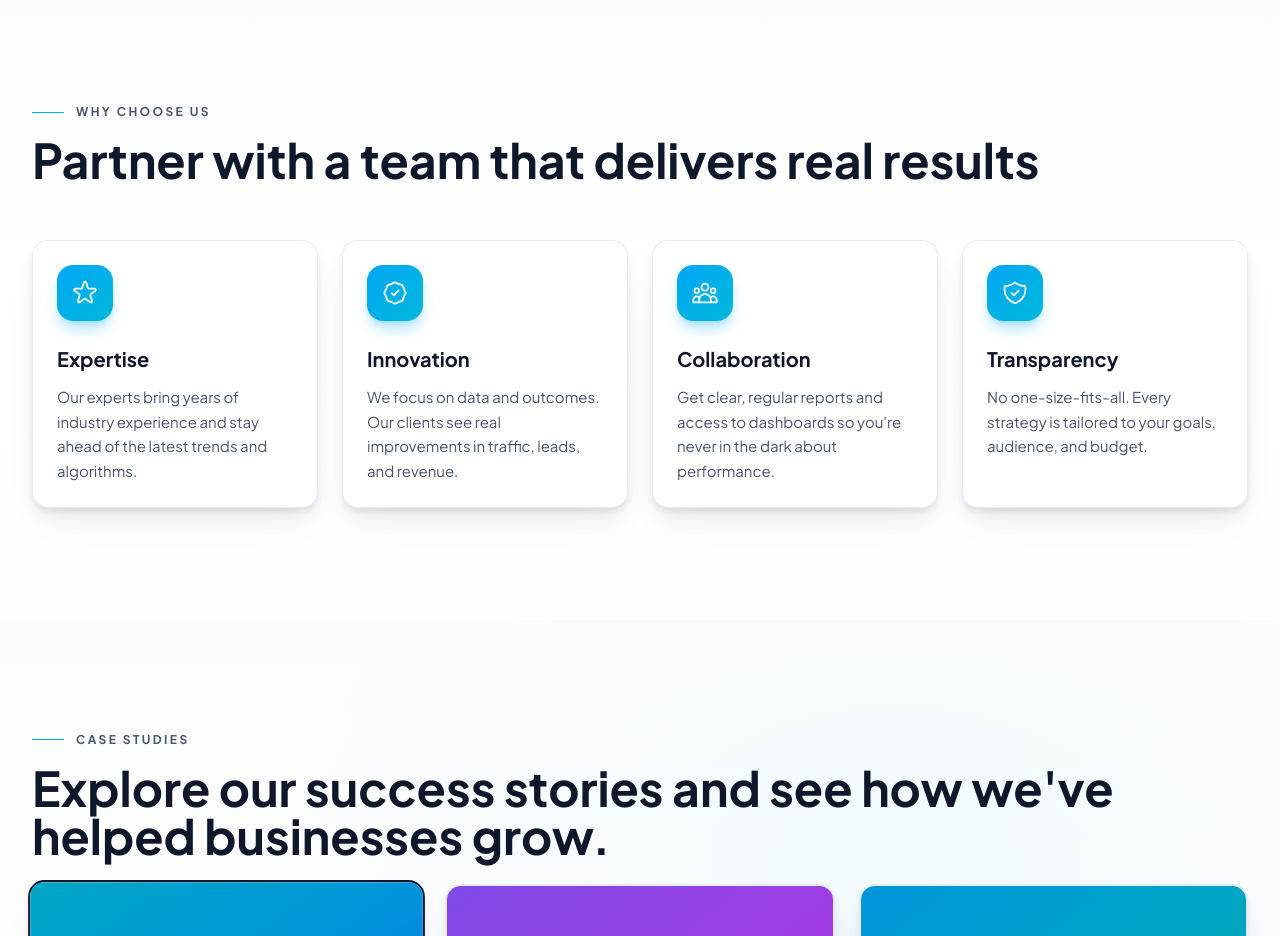
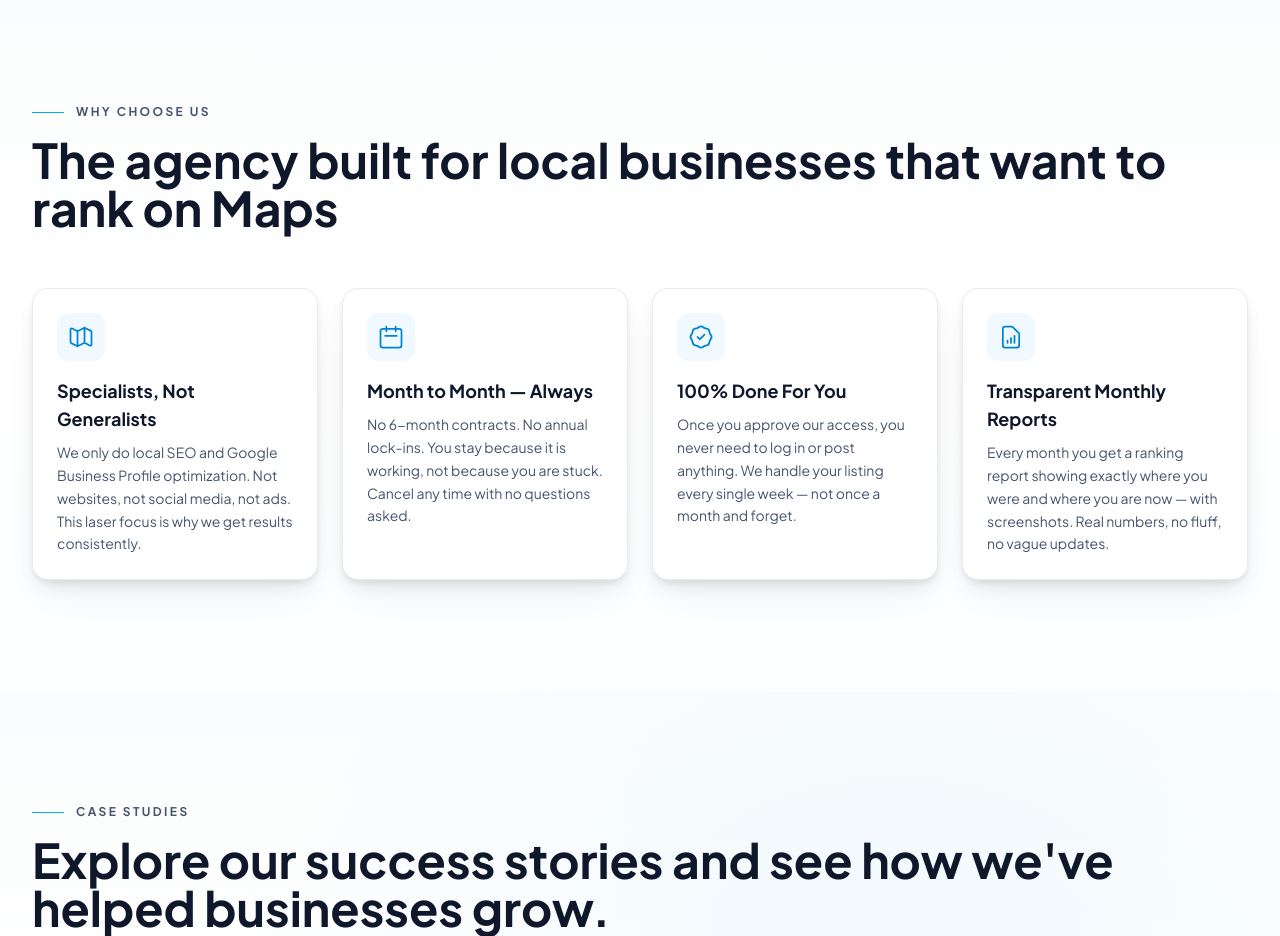
Before and after one commit to abubakar10/serpwiser, a React (Vite) app: page / in a window 1280 px wide. Shown: the part 4540-5476 px from the top of the page. Built offline with nearby package versions, Linux system fonts and the light colour scheme; no server answers.

Commit message:
Update WhyChooseUs.jsx

```diff
--- a/src/components/WhyChooseUs.jsx
+++ b/src/components/WhyChooseUs.jsx
@@ -9,11 +9,20 @@ const items = [
   {
     icon: (
       <svg className="w-7 h-7" fill="none" stroke="currentColor" strokeWidth={1.5} viewBox="0 0 24 24">
-        <path strokeLinecap="round" strokeLinejoin="round" d="M11.049 2.927c.3-.921 1.603-.921 1.902 0l1.519 4.674a1 1 0 00.95.69h4.915c.969 0 1.371 1.24.588 1.81l-3.976 2.888a1 1 0 00-.363 1.118l1.518 4.674c.3.922-.755 1.688-1.538 1.118l-3.976-2.888a1 1 0 00-1.176 0l-3.976 2.888c-.783.57-1.838-.197-1.538-1.118l1.518-4.674a1 1 0 00-.363-1.118l-3.976-2.888c-.784-.57-.38-1.81.588-1.81h4.914a1 1 0 00.951-.69l1.519-4.674z" />
+        <path strokeLinecap="round" strokeLinejoin="round" d="M9 20l-5.447-2.724A1 1 0 013 16.382V5.618a1 1 0 011.447-.894L9 7m0 13l6-3m-6 3V7m6 10l4.553 2.276A1 1 0 0021 18.382V7.618a1 1 0 00-.553-.894L15 4m0 13V4m0 0L9 7" />
       </svg>
     ),
-    title: "Expertise",
-    description: "Our experts bring years of industry experience and stay ahead of the latest trends and algorithms.",
+    title: "Specialists, Not Generalists",
+    description: "We only do local SEO and Google Business Profile optimization. Not websites, not social media, not ads. This laser focus is why we get results consistently.",
+  },
+  {
+    icon: (
+      <svg className="w-7 h-7" fill="none" stroke="currentColor" strokeWidth={1.5} viewBox="0 0 24 24">
+        <path strokeLinecap="round" strokeLinejoin="round" d="M8 7V3m8 4V3m-9 8h10M5 21h14a2 2 0 002-2V7a2 2 0 00-2-2H5a2 2 0 00-2 2v12a2 2 0 002 2z" />
+      </svg>
+    ),
+    title: "Month to Month — Always",
+    description: "No 6-month contracts. No annual lock-ins. You stay because it is working, not because you are stuck. Cancel any time with no questions asked.",
   },
   {
     icon: (
@@ -21,26 +30,17 @@ const items = [
         <path strokeLinecap="round" strokeLinejoin="round" d="M9 12l2 2 4-4M7.835 4.697a3.42 3.42 0 001.946-.806 3.42 3.42 0 014.438 0 3.42 3.42 0 001.946.806 3.42 3.42 0 013.138 3.138 3.42 3.42 0 00.806 1.946 3.42 3.42 0 010 4.438 3.42 3.42 0 00-.806 1.946 3.42 3.42 0 01-3.138 3.138 3.42 3.42 0 00-1.946.806 3.42 3.42 0 01-4.438 0 3.42 3.42 0 00-1.946-.806 3.42 3.42 0 01-3.138-3.138 3.42 3.42 0 00-.806-1.946 3.42 3.42 0 010-4.438 3.42 3.42 0 00.806-1.946 3.42 3.42 0 013.138-3.138z" />
       </svg>
     ),
-    title: "Innovation",
-    description: "We focus on data and outcomes. Our clients see real improvements in traffic, leads, and revenue.",
+    title: "100% Done For You",
+    description: "Once you approve our access, you never need to log in or post anything. We handle your listing every single week — not once a month and forget.",
   },
   {
     icon: (
       <svg className="w-7 h-7" fill="none" stroke="currentColor" strokeWidth={1.5} viewBox="0 0 24 24">
-        <path strokeLinecap="round" strokeLinejoin="round" d="M17 20h5v-2a3 3 0 00-5.356-1.857M17 20H7m10 0v-2c0-.656-.126-1.283-.356-1.857M7 20H2v-2a3 3 0 015.356-1.857M7 20v-2c0-.656.126-1.283.356-1.857m0 0a5.002 5.002 0 019.288 0M15 7a3 3 0 11-6 0 3 3 0 016 0zm6 3a2 2 0 11-4 0 2 2 0 014 0zM7 10a2 2 0 11-4 0 2 2 0 014 0z" />
+        <path strokeLinecap="round" strokeLinejoin="round" d="M9 17v-2m3 2v-4m3 4v-6m2 10H7a2 2 0 01-2-2V5a2 2 0 012-2h5.586a1 1 0 01.707.293l5.414 5.414a1 1 0 01.293.707V19a2 2 0 01-2 2z" />
       </svg>
     ),
-    title: "Collaboration",
-    description: "Get clear, regular reports and access to dashboards so you're never in the dark about performance.",
-  },
-  {
-    icon: (
-      <svg className="w-7 h-7" fill="none" stroke="currentColor" strokeWidth={1.5} viewBox="0 0 24 24">
-        <path strokeLinecap="round" strokeLinejoin="round" d="M9 12l2 2 4-4m5.618-4.016A11.955 11.955 0 0112 2.944a11.955 11.955 0 01-8.618 3.04A12.02 12.02 0 003 9c0 5.591 3.824 10.29 9 11.622 5.176-1.332 9-6.03 9-11.622 0-1.042-.133-2.052-.382-3.016z" />
-      </svg>
-    ),
-    title: "Transparency",
-    description: "No one-size-fits-all. Every strategy is tailored to your goals, audience, and budget.",
+    title: "Transparent Monthly Reports",
+    description: "Every month you get a ranking report showing exactly where you were and where you are now — with screenshots. Real numbers, no fluff, no vague updates.",
   },
 ];
 
@@ -49,23 +49,18 @@ export default function WhyChooseUs() {
     <section id="why-choose-us" className="py-20 md:py-28 relative overflow-hidden bg-gradient-to-b from-slate-50/50 via-white to-sky-50/20" aria-labelledby="why-choose-us-heading">
       <div className="relative max-w-7xl mx-auto px-4 sm:px-6 lg:px-8">
         <SectionLabel>Why Choose Us</SectionLabel>
-        <h2 id="why-choose-us-heading" className="text-3xl sm:text-4xl lg:text-5xl font-bold text-slate-900 mb-14">Partner with a team that delivers real results</h2>
+        <h2 id="why-choose-us-heading" className="text-3xl sm:text-4xl lg:text-5xl font-bold text-slate-900 mb-14">The agency built for local businesses that want to rank on Maps</h2>
         <div className="grid sm:grid-cols-2 lg:grid-cols-4 gap-6">
           {items.map((item) => (
             <div
               key={item.title}
               className="group relative bg-white rounded-2xl border border-slate-200/80 p-6 shadow-card hover:shadow-card-hover hover:-translate-y-1 transition-all duration-300"
             >
-              <div className="absolute top-5 right-5 w-9 h-9 rounded-xl bg-slate-100 flex items-center justify-center text-sky-600 opacity-0 group-hover:opacity-100 transition-opacity">
-                <svg className="w-4 h-4" fill="none" stroke="currentColor" viewBox="0 0 24 24">
-                  <path strokeLinecap="round" strokeLinejoin="round" strokeWidth={2} d="M13 16h-1v-4h-1m1-4h.01M21 12a9 9 0 11-18 0 9 9 0 0118 0z" />
-                </svg>
-              </div>
-              <div className="w-14 h-14 rounded-2xl bg-gradient-to-br from-sky-500 to-cyan-500 text-white flex items-center justify-center mb-6 shadow-lg shadow-sky-500/30">
+              <div className="w-12 h-12 rounded-xl bg-sky-50 flex items-center justify-center text-sky-600 mb-4">
                 {item.icon}
               </div>
-              <h3 className="text-xl font-bold text-slate-900 mb-3">{item.title}</h3>
-              <p className="text-slate-600 text-[15px] leading-relaxed">{item.description}</p>
+              <h3 className="font-bold text-slate-900 mb-2 text-lg">{item.title}</h3>
+              <p className="text-slate-600 text-sm leading-relaxed">{item.description}</p>
             </div>
           ))}
         </div>
```
